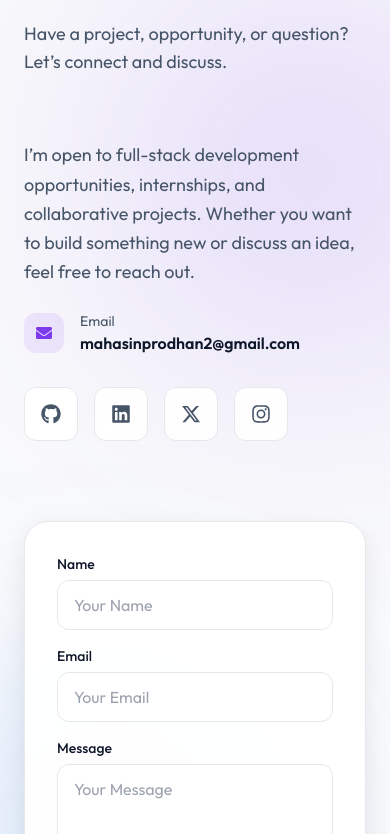
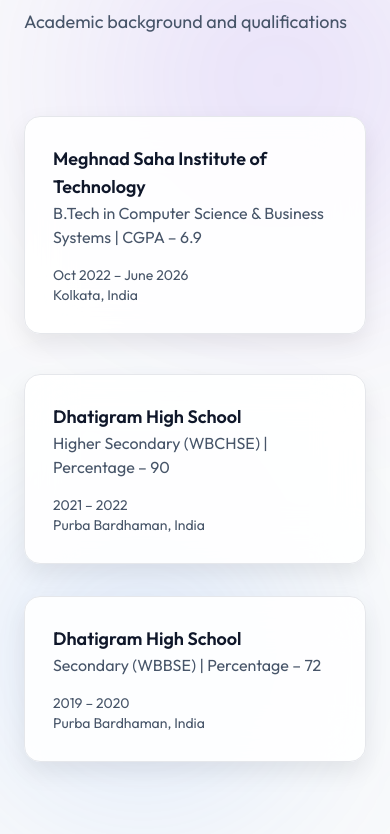
Before and after one commit to MahasinProdhan/Portfolio, a React app in the folder frontend/: page / in a window 390 px wide. Shown: the part 6890-7724 px from the top of the page. Built offline with nearby package versions, Linux system fonts and the light colour scheme; the HTML template or start-up script is replaced by a standard one.

Commit message:
Education section created

```diff
--- a/frontend/src/pages/Home.jsx
+++ b/frontend/src/pages/Home.jsx
@@ -4,6 +4,7 @@
 import Projects from "../sections/Projects";
 import Certifications from "../sections/Certifications";
 import Contact from "../sections/Contact";
+import Education from "../sections/Education";
 
 const Home = () => {
   return (
@@ -12,7 +13,8 @@
       <About />
       <Skills />
       <Projects />
-      <Certifications />
+      <Education />
+      {/* <Certifications /> */}
       <Contact />
     </>
   );
--- /dev/null
+++ b/frontend/src/sections/Education.jsx
@@ -0,0 +1,87 @@
+const Education = () => {
+  return (
+    <section id="education" className="relative py-28 bg-bg overflow-hidden">
+      {/* Soft background glows */}
+      <div className="absolute top-16 left-1/4 w-[360px] h-[360px] bg-primary/15 blur-[120px] rounded-full" />
+      <div className="absolute bottom-16 right-1/4 w-[300px] h-[300px] bg-secondary/15 blur-[100px] rounded-full" />
+
+      <div className="relative max-w-7xl mx-auto px-6">
+        {/* Header */}
+        <div className="max-w-3xl mb-20">
+          <h2 className="text-4xl md:text-5xl font-extrabold text-textPrimary">
+            Education
+          </h2>
+          <p className="mt-5 text-lg text-textSecondary">
+            Academic background and qualifications
+          </p>
+        </div>
+
+        <div className="space-y-10">
+          {/* B.Tech — Full Width */}
+          <div className="p-7 rounded-2xl bg-white/90 backdrop-blur-xl border border-border shadow-soft">
+            <div className="flex flex-col md:flex-row md:items-start md:justify-between gap-4">
+              {/* Left */}
+              <div>
+                <p className="text-lg font-semibold text-textPrimary">
+                  Meghnad Saha Institute of Technology
+                </p>
+                <p className="text-textSecondary">
+                  B.Tech in Computer Science & Business Systems | CGPA – 6.9
+                </p>
+              </div>
+
+              {/* Right */}
+              <div className="text-sm text-textSecondary md:text-right">
+                <p>Oct 2022 – June 2026</p>
+                <p>Kolkata, India</p>
+              </div>
+            </div>
+          </div>
+
+          {/* Lower Education */}
+          <div className="grid md:grid-cols-2 gap-8">
+            {/* Higher Secondary */}
+            <div className="p-7 rounded-2xl bg-white/90 backdrop-blur-xl border border-border shadow-soft">
+              <div className="flex flex-col sm:flex-row sm:justify-between gap-4">
+                <div>
+                  <p className="text-lg font-semibold text-textPrimary">
+                    Dhatigram High School
+                  </p>
+                  <p className="text-textSecondary">
+                    Higher Secondary (WBCHSE) | Percentage – 90
+                  </p>
+                </div>
+
+                <div className="text-sm text-textSecondary sm:text-right">
+                  <p>2021 – 2022</p>
+                  <p>Purba Bardhaman, India</p>
+                </div>
+              </div>
+            </div>
+
+            {/* Secondary */}
+            <div className="p-7 rounded-2xl bg-white/90 backdrop-blur-xl border border-border shadow-soft">
+              <div className="flex flex-col sm:flex-row sm:justify-between gap-4">
+                <div>
+                  <p className="text-lg font-semibold text-textPrimary">
+                    Dhatigram High School
+                  </p>
+                  <p className="text-textSecondary">
+                    Secondary (WBBSE) | Percentage – 72
+                  </p>
+                </div>
+
+                <div className="text-sm text-textSecondary sm:text-right">
+                  <p>2019 – 2020</p>
+                  <p>Purba Bardhaman, India</p>
+                </div>
+              </div>
+            </div>
+          </div>
+        </div>
+      </div>
+    </section>
+  );
+};
+
+export default Education;
```
